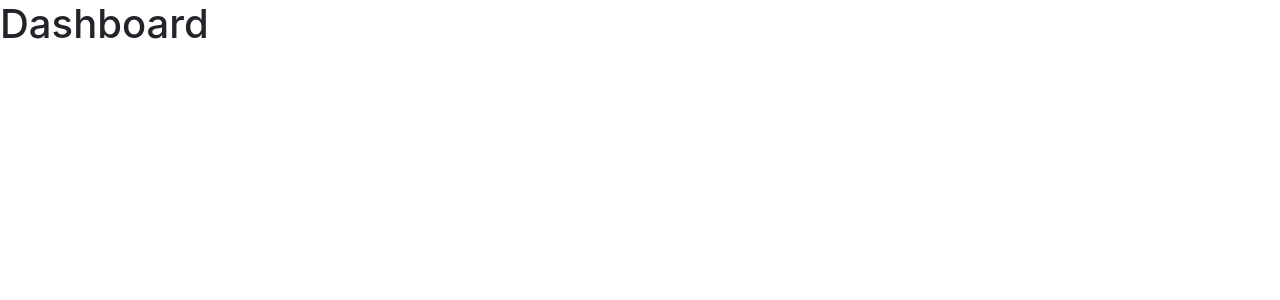
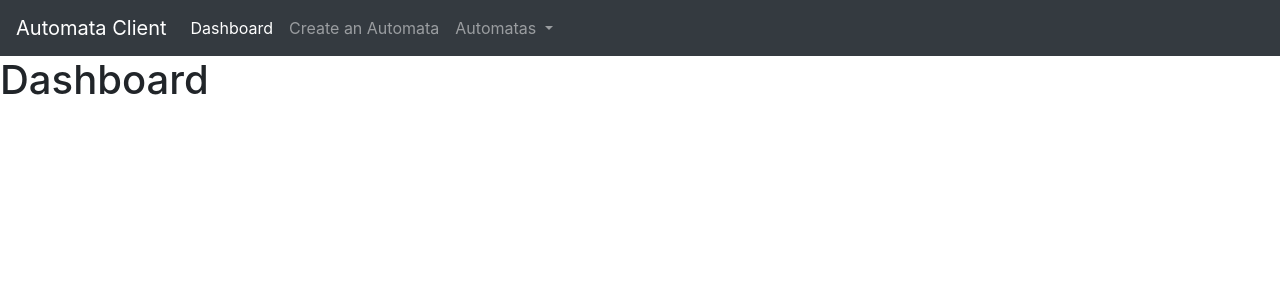
Before and after one commit to r2rendon/AutomataEvaluator-Client, an Angular app: page /dashboard in a window 1280 px wide. Shown: the top 300 px of the page. Built offline with nearby package versions, Linux system fonts and the light colour scheme.

Commit message:
Initial navbar addition

```diff
--- /dev/null
+++ b/src/app/Navbar/navbar.component.html
@@ -0,0 +1,26 @@
+<nav class="navbar navbar-expand-lg navbar-dark bg-dark">
+    <a class="navbar-brand" href="#">Automata Client</a>
+    <button class="navbar-toggler" type="button" data-toggle="collapse" data-target="#navbarNavDropdown" aria-controls="navbarNavDropdown" aria-expanded="false" aria-label="Toggle navigation">
+      <span class="navbar-toggler-icon"></span>
+    </button>
+    <div class="collapse navbar-collapse" id="navbarNavDropdown">
+      <ul class="navbar-nav">
+        <li class="nav-item active">
+          <a class="nav-link" [routerLink]="['/dashboard']">Dashboard <span class="sr-only">(current)</span></a>
+        </li>
+        <li class="nav-item">
+          <a class="nav-link" href="#">Create an Automata</a>
+        </li>
+        <li class="nav-item dropdown">
+          <a class="nav-link dropdown-toggle" href="#" id="navbarDropdownMenuLink" data-toggle="dropdown" aria-haspopup="true" aria-expanded="false">
+            Automatas
+          </a>
+          <div class="dropdown-menu" aria-labelledby="navbarDropdownMenuLink">
+            <a class="dropdown-item" href="#">DFA</a>
+            <a class="dropdown-item" href="#">ENFA</a>
+            <a class="dropdown-item" href="#">Regular Expression</a>
+          </div>
+        </li>
+      </ul>
+    </div>
+  </nav>
--- a/src/app/app.component.ts
+++ b/src/app/app.component.ts
@@ -2,7 +2,9 @@
 
 @Component({
   selector: 'app-root',
-  template: '<router-outlet></router-outlet>',
+  template: `
+  <navbar></navbar>
+  <router-outlet></router-outlet>`,
 })
 export class AppComponent {
   title = 'AutomataEvaluator-Client';
--- a/src/app/app.module.ts
+++ b/src/app/app.module.ts
@@ -3,10 +3,12 @@
 
 import { AppRoutingModule } from './app-routing.module';
 import { AppComponent } from './app.component';
+import { NavbarComponent } from './Navbar/navbar.component'
 
 @NgModule({
   declarations: [
-    AppComponent
+    AppComponent,
+    NavbarComponent
   ],
   imports: [
     BrowserModule,
```
Also changed, not shown: src/app/Navbar/navbar.component.ts (added, +8 -0 lines).
